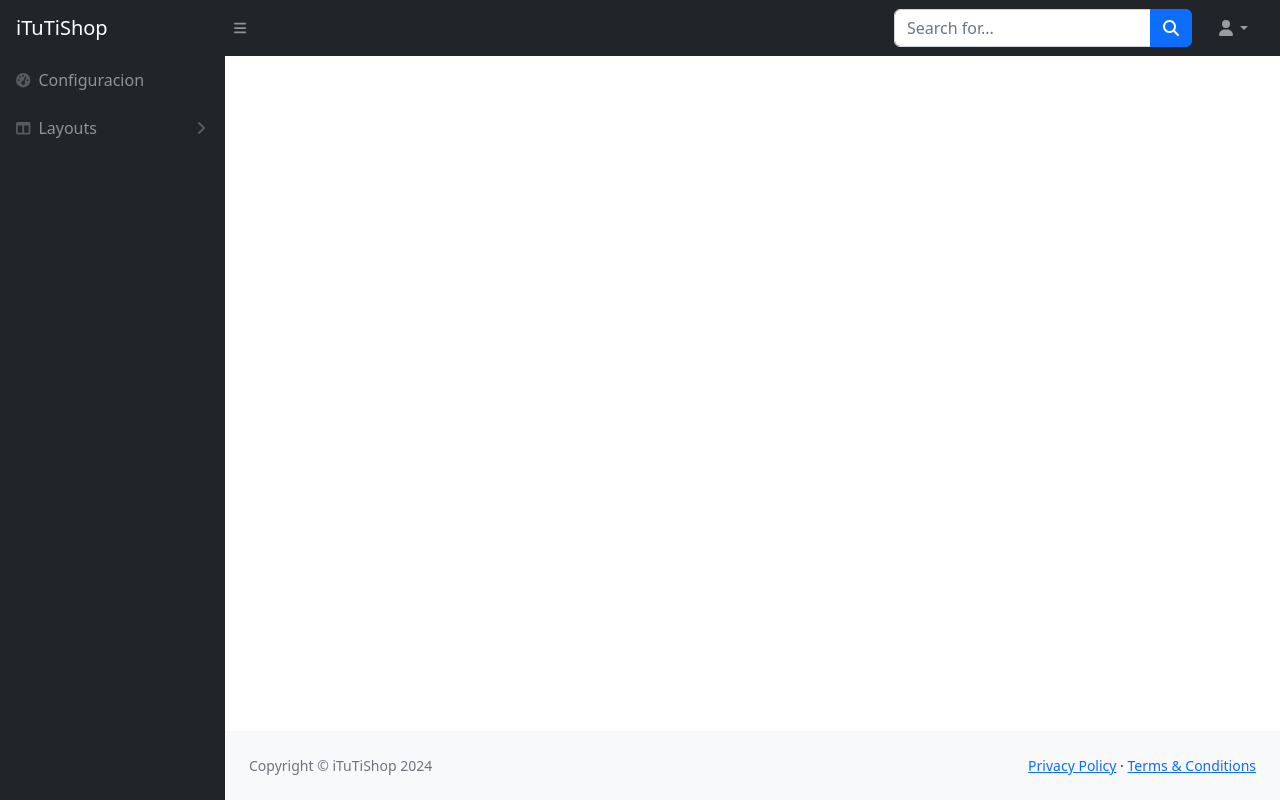
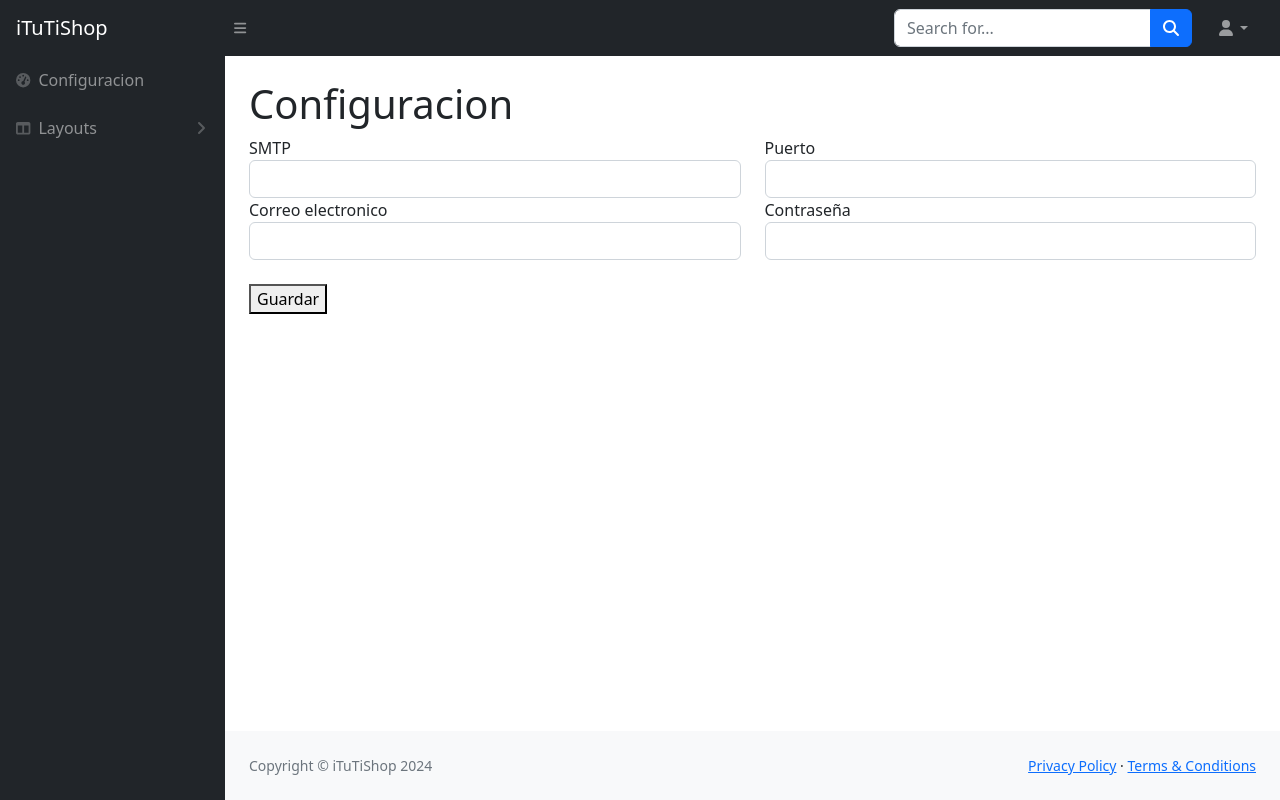
Before and after one commit to davidf110102/ITutiShop, a PHP site: page /EcommerceiTutiShop/admin/configuracion/index.php in a window 1280 px wide. Run offline with PHP 8.4, Linux system fonts and the light colour scheme; some libraries are stand-ins or nearby versions.

Commit message:
Formulario index de admin

```diff
--- a/admin/configuracion/index.php
+++ b/admin/configuracion/index.php
@@ -5,20 +5,43 @@ require  '../header.php';
 
 
 ?>
+<main>
+  <div class="container-fluid px-4">
+    <h1 class="mt-4">Configuracion</h1>
+
+    <form action="guarda.php" method="post">
+      <div class="row">
+        <div class="col-6">
+          <label for="smtp">SMTP</label>
+          <input class="form-control" type="text" name="smtp" id="smtp">
+        </div>
+
+        <div class="col-6">
+          <label for="puerto">Puerto</label>
+          <input class="form-control" type="text" name="puerto" id="puerto">
+        </div>
+      </div>
+
+      <div class="row">
+        <div class="col-6">
+          <label for="email">Correo electronico</label>
+          <input class="form-control" type="text" name="email" id="email">
+        </div>
+
+        <div class="col-6">
+          <label for="password">Contraseña</label>
+          <input class="form-control" type="text" name="password" id="password">
+        </div>
+      </div>
+
+      <div class="row mt-4">
+        <div class="col-12">
+          <button type="submit">Guardar</button>
+        </div>
+      </div>
+    </form>
+  </div>
+</main>
+
 
 <?php require '../footer.php' ?>
-
-<!DOCTYPE html>
-<html lang="en">
-
-<head>
-  <meta charset="UTF-8">
-  <meta name="viewport" content="width=device-width, initial-scale=1.0">
-  <title>Document</title>
-</head>
-
-<body>
-
-</body>
-
-</html>
```
